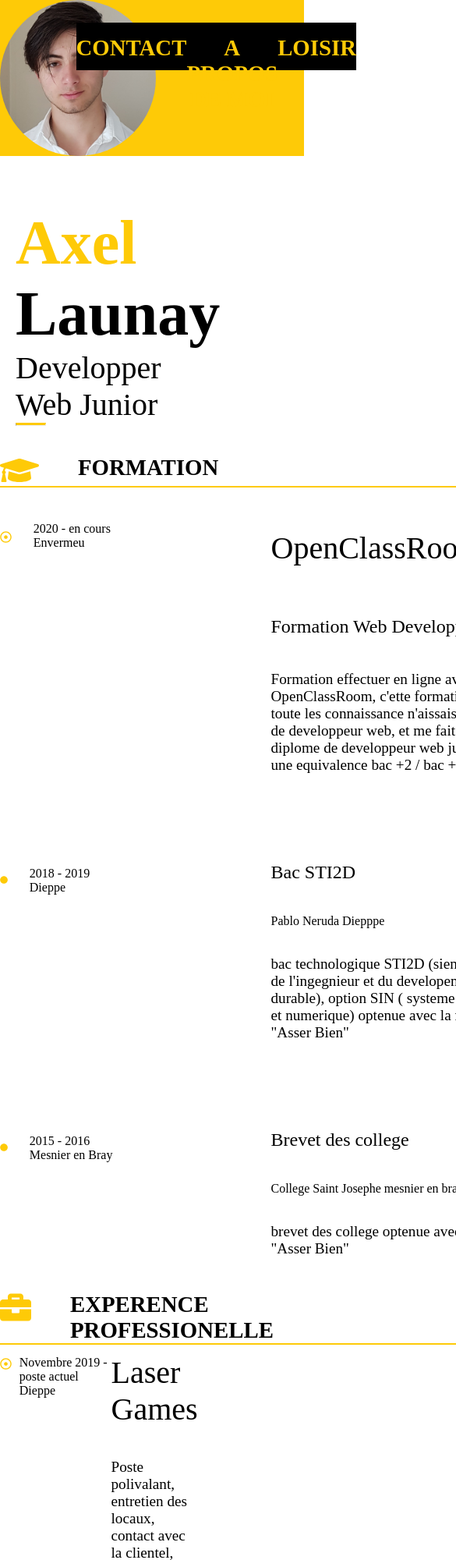
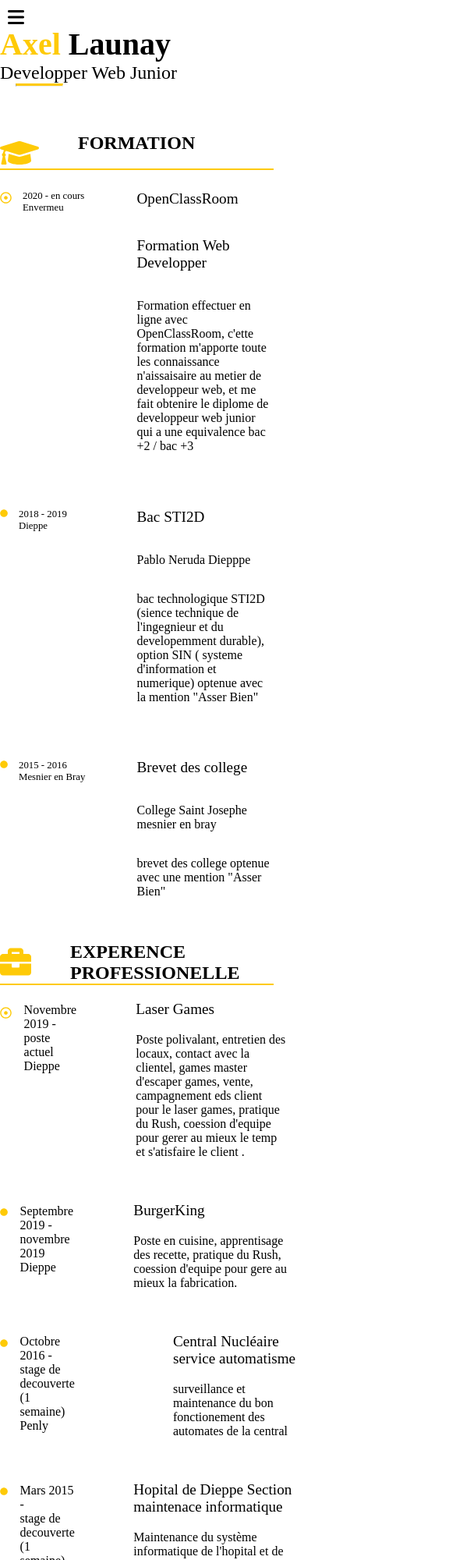
Before and after one commit to AxelLaunay/Projet-2, a plain HTML site: page index.html in a window 390 px wide. Shown: the top 2000 px of the page at 78% size, 585 px wide, since content can reach past the window. Drawn offline with Linux system fonts and the light colour scheme.

Commit message:
Corection

```diff
--- a/index.html
+++ b/index.html
@@ -3,6 +3,8 @@
 	<head>
 		<link rel="stylesheet" href="style.css">
 		<meta charset="utf-8">
+		<meta name="viewport" content="width=device-width, initial-scale=1.0">
+		<link rel="stylesheet"  href="https://cdnjs.cloudflare.com/ajax/libs/font-awesome/5.13.0/css/all.min.css">
 		<title>
 			Mon CV
 		</title>
@@ -15,6 +17,10 @@
 		 	<!-- nav barre-->
 			<nav class="nav">
 				<div class="nav_vertical">
+					<div class="fontMenu">
+						<i class="fas fa-bars"></i>
+					</div>
+						<div class="menu-amberger">
 							<div id="profil">
 								<img id="photo-profil" src="image/photo.jpg">
 							</div>
@@ -56,15 +62,23 @@
 							<div id="Loisir">
 								<h3 class="titleNav">LOISIR</h3>
 
-								<p class="pLoisir">
-									Jeux Video <br>
-									Art <br>
-									Programation <br>
+								<div class="fontLoisir">
+									<div class="fontControler">
+										<i class="fas fa-gamepad"></i> <!-- controler -->
+									</div>
+
+									<div class="fontArt">
+										<i class="fas fa-palette"></i> <!-- art -->
+									</div>
+
+									<div class="fontCode">
+										<i class="fas fa-code"></i> <!-- proframation -->
+									</div>
+								</div>
 
 
-								</p>
 							</div>
-
+						</div>
 				</div>
 			</nav>
 
@@ -271,12 +285,13 @@
 							<!-- footer -->
 				<footer>
 					<div id="IIn">
-
+					<div class="titleFooter">
 						<img class="PF" src="image/pen-fancy-solid.svg">
 
 						<h3 id="II">
 							 INFORMATION INTERESANTE
 						</h3>
+					</div>
 
 						<div class="bordure">
 						</div>
--- a/style.css
+++ b/style.css
@@ -25,6 +25,11 @@ body
 					height: 100%;
 					width: 100%; /* a modifier */
 					margin-top: 0;
+				}
+
+				.fontMenu
+				{
+					display: none;
 				}
 
 				#profil
@@ -59,7 +64,6 @@ body
 							color: #feca07;
 							font-size: 1.8em;
 							text-align: center;
-							padding-top: 16px;
 						}
 
 						.DD
@@ -108,6 +112,7 @@ body
 								margin-left: 5%;
 								font-size: 1.5em;
 								margin-top: 20%;
+								margin-bottom: 270%;
 							}
 
 				#Loisir
@@ -121,23 +126,54 @@ body
 								font-size: 2.0em;
 							}
 
+		.fontLoisir
+		{
+			display: flex;
+			justify-content: center;
+		}
+
+		.fontControler
+		{
+			    width: 10%;
+    font-size: 2.5em;
+    margin-left: 5%;
+    margin-right: 5%;
+		}
+
+		.fontArt
+		{
+			    width: 10%;
+    font-size: 2.5em;
+    margin-left: 5%;
+    margin-right: 5%;
+		}
+
+		.fontCode
+		{
+			    width: 10%;
+    font-size: 2.5em;
+    margin-left: 5%;
+    margin-right: 5%;
+		}
+
 		#corp_page
 			{
 				margin-left: 60px;
 				height: 100%;
-				width: 63%
+				width: 100%;
 			}
 
 			.contenaire_title
 				{
 					display: flex;
 					flex-direction: column;
-					height: 10%
+					height: 10%;
+					/* width: 100%; */
 				}
 
 				#title
 					{
-						font-size: 5.0em;
+						font-size: 4.5em;
 						margin-bottom: 0;
 					}
 					.name
@@ -191,11 +227,12 @@ body
 							{
  								height: 40px;
  								color: #feca07;
+ 								margin-top: 1.5%;
 							}
 
 						#Tformation
 							{
-								font-size: 1.8em;
+								font-size: 2.5em;
 								margin-bottom: 0;
 								margin-top: 0;
 								margin-left: 50px;
@@ -204,7 +241,7 @@ body
 						div.bordure
 							{
 								border-top: 2px solid #feca07;
-								width: 695px;
+								width: 90%;
 							}
 
 					.disposition_formation
@@ -237,9 +274,7 @@ body
 								}
 
 								#D0
-								{
-
-								}
+								{font-size: 0.8em;}
 
 							.description_container_0
 								{
@@ -288,9 +323,7 @@ body
 								}
 
 								#D1
-								{
-
-								}
+								{font-size: 0.8em;}
 
 							.description_container_1
 								{
@@ -301,7 +334,7 @@ body
 
 								#D1Titre
 									{
-										font-size: 1.5em;
+										font-size: 1.2em;
 									}
 
 								#D1D
@@ -339,9 +372,7 @@ body
 									}
 
 								#D2
-									{
-
-									}
+									{font-size: 0.8em;}
 
 							.description_container_2
 								{
@@ -352,7 +383,7 @@ body
 
 								#D2Titre
 									{
-										font-size: 1.5em;
+										font-size: 1.2em;
 									}
 
 								#D2D
@@ -383,7 +414,7 @@ body
 
 					#TXP_Pro
 						{
-							font-size: 1.8em;
+							font-size: 2.5em;
 							margin-left: 50px;
 							margin-top: 0;
 							margin-bottom: 0;
@@ -392,7 +423,7 @@ body
 						div.bordure
 							{
 								border-top: 2px solid #feca07;
-								width: 695px;
+								width: 90%;
 							}
 
 
@@ -424,10 +455,11 @@ body
 											{
 												display: flex;
 												margin-top: 2%;
+												width: 50%;
 											}
 								.description_container_3
 									{
-										width: 50%;
+										width: 70%;
 									}
 
 										#D3titre
@@ -440,7 +472,7 @@ body
 											{
 												display: flex;
 												flex-direction: column;
-
+												/* margin-right: -19%; */
 											}
 
 								.disposition_container_4
@@ -470,11 +502,12 @@ body
 										{
 											display: flex;
 											margin-top: 2%;
+											width: 50%;
 										}
 
 										.description_container_4
 											{
-												width: 50%;
+												width: 70%;
 											}
 
 									#D4titre
@@ -487,6 +520,7 @@ body
 										{
 											display: flex;
 											flex-direction: column;
+											margin-right: 0;
 										}
 
 								.disposition_container_5
@@ -513,7 +547,8 @@ body
 
 								.description_container_E
 									{
-										width: 50%;
+										width: 90%;
+										margin-left: 25%;
 									}
 
 								.disposition_container_6
@@ -540,11 +575,24 @@ body
 										}
 									.description_container_6
 										{
-											width: 50%;
+											width: 70%;
 										}
 			footer
 				{
 					height: 10%;
+				}
+
+				.titleFooter
+				{
+					display: flex;
+				}
+
+				#II
+				{
+					font-size: 2.5em;
+   						margin-left: 50px;
+   						margin-top: 0;
+    					margin-bottom: 0;
 				}
 
 				#IIn
@@ -564,7 +612,33 @@ body
 	{
 		display: flex;
 		flex-direction: row;
+		justify-content: center;
 	}
+
+	.fontMenu
+	{
+		display: block;
+	}
+
+	.fa-bars
+	{
+		cursor: pointer;
+		position: absolute;
+    	left: 10px;
+    	top: 10px;
+   		font-size: 1.5em;
+	}
+
+	.menu-amberger
+	{
+		display: none;
+	}
+
+	.nav-vertical:hover .menu-amberger
+	{
+		display: flex;
+	}
+
 
 	#corp_page
 	{
@@ -579,17 +653,19 @@ body
 	#profil
 	{
 			display: flex;
-		    width: 25%;
-		    margin-top: 0;
-		    margin-bottom: 0;
-		    margin-left: 0%;
-		    border: solid 0px;
+			width: 50%;
+			margin-top: 0;
+			margin-bottom: 0;
+			margin-left: 0%;
+			border: solid 0px;
+			justify-content: center;
 	}
 
 	#photo-profil
 	{
-		height: 200px;
-		width: 200px;
+		height: 100px;
+		width: 100px;
+		/* justify-content: center; */
 	}
 
 	#contact
@@ -660,6 +736,7 @@ body
 	{
 		width: 60%;
 		display: none;
+		margin-bottom: 10%;
 	}
 
 	#TLoisir {
@@ -679,6 +756,36 @@ body
 		display: none;
 	}
 
+	.fontLoisir
+	{
+		display:flex;
+		justify-content: center;
+	}
+
+	.fontControler
+	{
+		width: 10%;
+		font-size: 2.5em;
+		margin-left: 5%;
+		margin-right: 5%;
+	}
+
+	.fontArt
+	{
+		    width: 10%;
+    		font-size: 2.5em;
+   			margin-left: 5%;
+   			margin-right: 5%;
+	}
+
+	.fontCode
+	{
+		width: 10%;
+   		font-size: 2.5em;
+    	margin-left: 5%;
+   		margin-right: 5%;
+	}
+
 	#moi:hover p {
 	    display:block;
 	}
@@ -695,17 +802,17 @@ body
 
 	#D0titre
 	{
-		font-size: 2.5em;
+		font-size: 1.2em;
 	}
 
 	#D0D
 	{
-		font-size: 1.5em;
+		font-size: 1.2em;
 	}
 
 	#D0description
 	{
-		font-size: 1.2em;
+		font-size: 1.0em;
 	}
 
 		#D1titre
@@ -720,7 +827,7 @@ body
 
 	#D1description
 	{
-		font-size: 1.2em;
+		font-size: 1.0em;
 	}
 	#D2titre
 	{
@@ -734,37 +841,39 @@ body
 
 	#D2description
 	{
-		font-size: 1.2em;
+		font-size: 1.0em;
 	}
 
 	#D3titre
 	{
-		font-size: 2.5em;
+		font-size: 1.2em;
 	}
 
 	.description_container_3
 	{
-		width: 42%;
+		width: 75%;
 	}
 
 	#D3description
 	{
-		font-size: 1.2em;
+		font-size: 1.0em;
+		width: 90%;
 	}
 
 	#D4titre
 	{
-		font-size: 2.5em;
+		font-size: 1.2em;
 	}
 
 	.description_container_4
 	{
-		width: 42%;
+		width: 75%;
 	}
 
 	#D4description
 	{
-		font-size: 1.2em;
+		font-size: 1.0em;
+		width: 90%;
 	}
 
 	#D5titre
@@ -774,7 +883,7 @@ body
 
 	.description_container_E
 	{
-		width: 42%;
+		width: 85%;
 	}
 
 	#D5description
@@ -786,7 +895,7 @@ body
 
 	.description_container_6
 	{
-		width: 42%;
+		width: 75%;
 	}
 
 	#D6description
@@ -796,15 +905,43 @@ body
 
 	#title
 	{
-		margin-left: 20px;
+		margin-left: 0px;
+		width: 100%;
+		font-size: 2.5em;
 	}
 
 	#maformation
 	{
-		margin-left: 20px;
+		margin-left: 0px;
+		font-size: 1.5em;
 	}
 	hr
 	{
 		margin-left: 20px;
 	}
+
+	#Tformation
+	{
+		font-size: 1.5em;
+	}
+
+	#TXP_Pro
+	{
+		font-size: 1.5em;
+	}
+
+	#II
+	{
+		font-size: 1.5em;
+	}
+	#contenaie_XP_Pro
+	{
+		width: 100%;
+	}
+
+	.date_container_5
+	{
+		display: flex;
+		width: 50%;
+	}
 }
```
Lines whose indentation alone changed are shown as unchanged.
